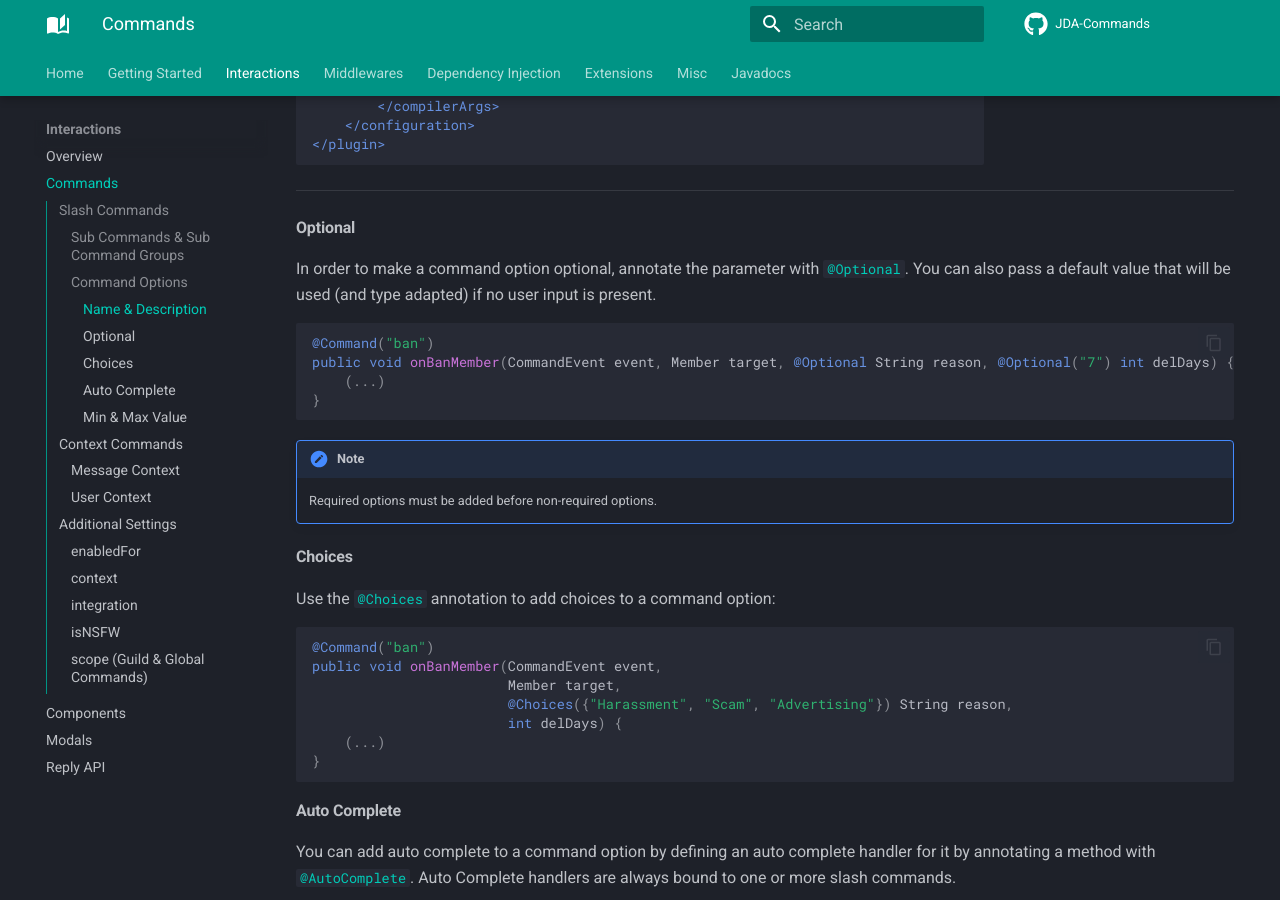
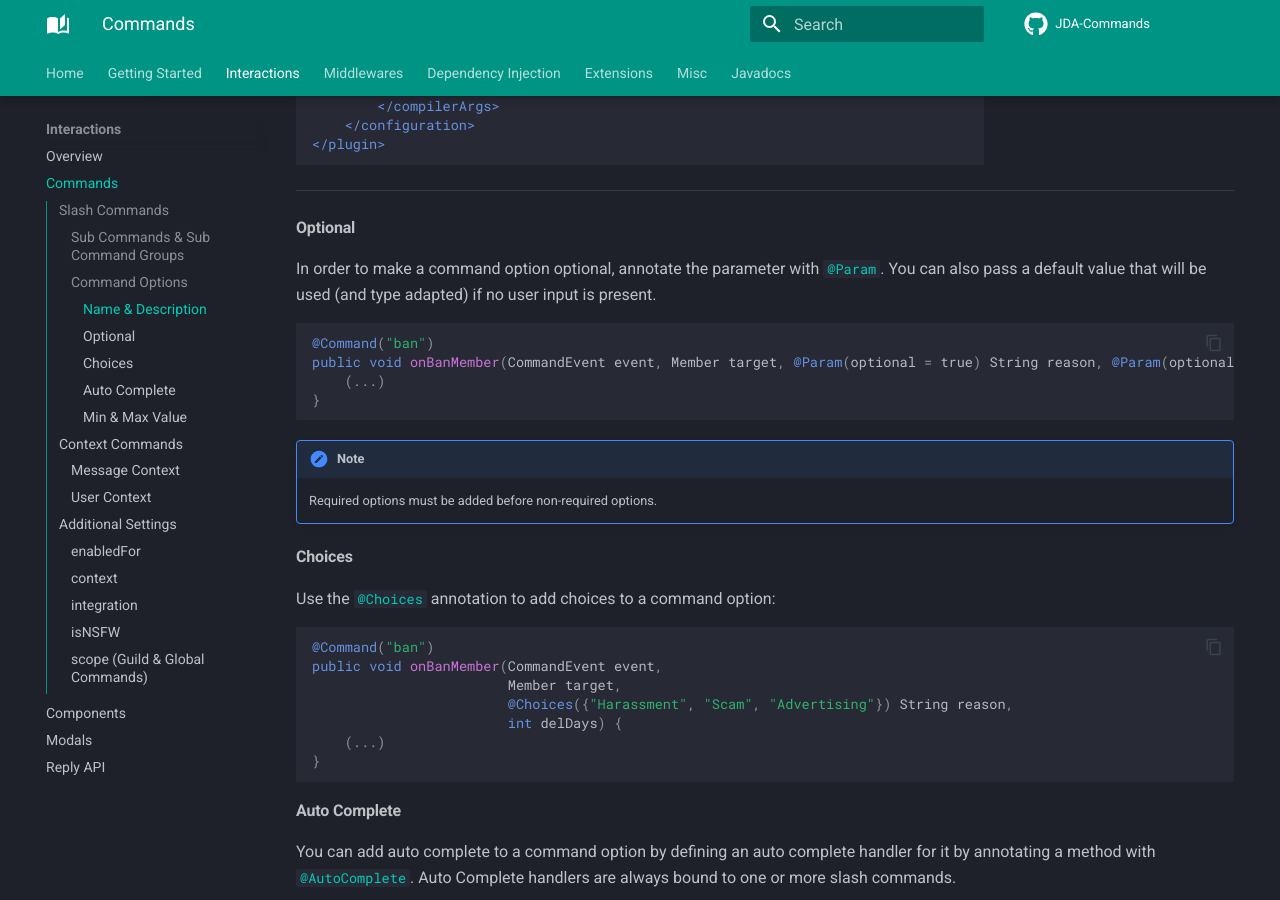
Before and after one commit to Kaktushose/jda-commands, an MkDocs documentation site: the page built from docs/interactions/commands.md, in a window 1280 px wide and 900 px high, scrolled down 2508 px. Built offline with MkDocs 1.6.1 and Material for MkDocs 9.7.7, drawn with Linux system fonts in a browser that asks for light colours; comment, search, counter and statistics services are not loaded; the version menu is left out.

Commit message:
change optional annotation to param annotation

````diff
--- a/docs/interactions/commands.md
+++ b/docs/interactions/commands.md
@@ -136,11 +136,11 @@ public void onBanMember(CommandEvent event,
 ---
 
 #### Optional
-In order to make a command option optional, annotate the parameter with [`@Optional`](https://kaktushose.github.io/jda-commands/javadocs/4/io.github.kaktushose.jda.commands.core/com/github/kaktushose/jda/commands/annotations/interactions/Optional.html).
+In order to make a command option optional, annotate the parameter with [`@Param`](https://kaktushose.github.io/jda-commands/javadocs/4/io.github.kaktushose.jda.commands.core/com/github/kaktushose/jda/commands/annotations/interactions/Param.html).
 You can also pass a default value that will be used (and type adapted) if no user input is present.
 ```java
 @Command("ban")
-public void onBanMember(CommandEvent event, Member target, @Optional String reason, @Optional("7") int delDays) {
+public void onBanMember(CommandEvent event, Member target, @Param(optional = true) String reason, @Param(optional = true, fallback = "7") int delDays) {
     (...)
 }
 ```
````
